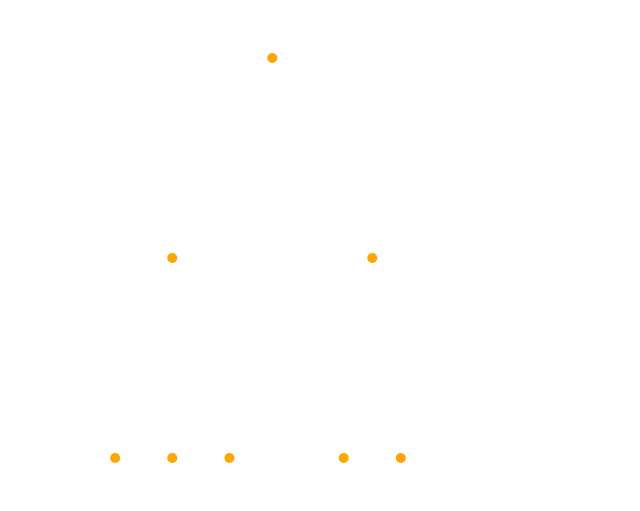
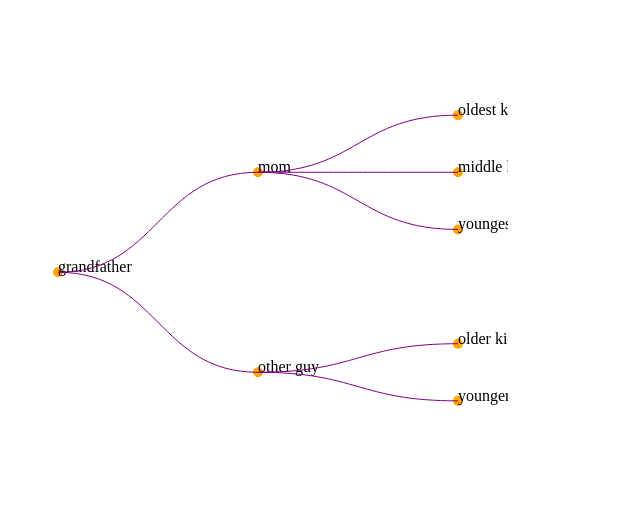
Before and after one commit to joncancode/d3-tree-tiers, a plain HTML site: page index.html in a window 1280 px wide. Shown: the whole page, without its empty margins (0-640 px from the left). Drawn offline with nearby package versions, Linux system fonts and the light colour scheme.

Commit message:
horizontal tree

```diff
--- a/index.html
+++ b/index.html
@@ -30,11 +30,34 @@
                 .enter()
                 .append('g')
                     .attr('class', 'node')
-                    .attr('transform', function(d) {return `translate (${d.x}, ${d.y})`})
+                    .attr('transform', function(d) {return `translate (${d.y}, ${d.x})`})
 
                 node.append('circle')
                     .attr('r', 5)
                     .attr('fill', 'orange')
+
+
+                //append text for each node
+                node.append('text')
+                    .text(function (d) {
+                        return d.name
+                    })
+
+                let diagonal = d3.svg.diagonal()
+                    .projection(function (d) {
+                        return [d.y, d.x]
+                    })
+
+                //append actual paths stored in links
+                canvas.selectAll('.link')
+                    .data(links)
+                    .enter()
+                    .append('path')
+                    .attr('class', 'link')
+                    .attr('fill', 'none')
+                    .attr('stroke', 'purple')
+                    .attr('d', diagonal)
+
 
         })
 
```
